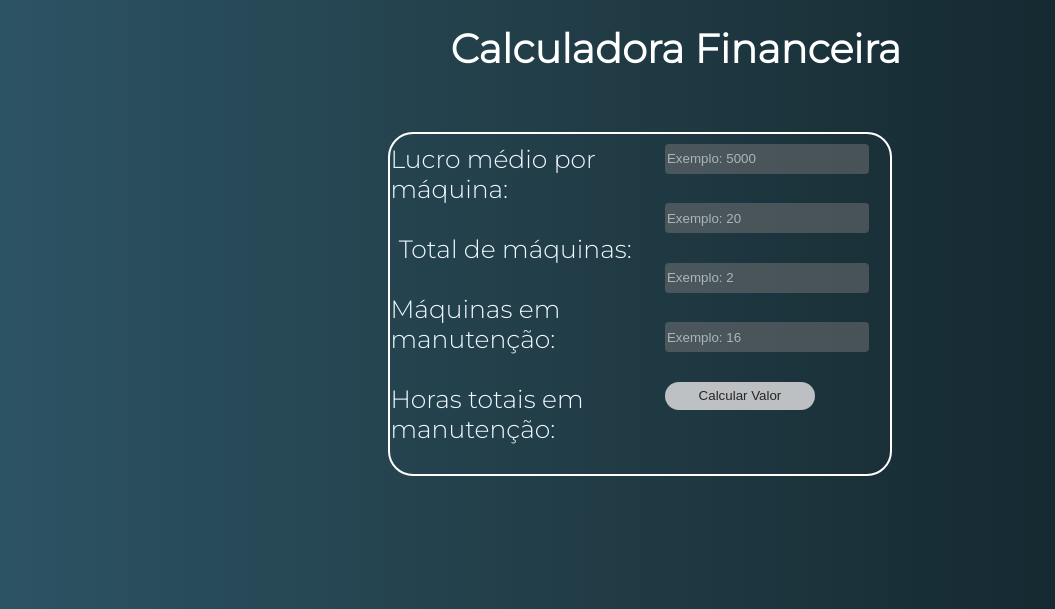
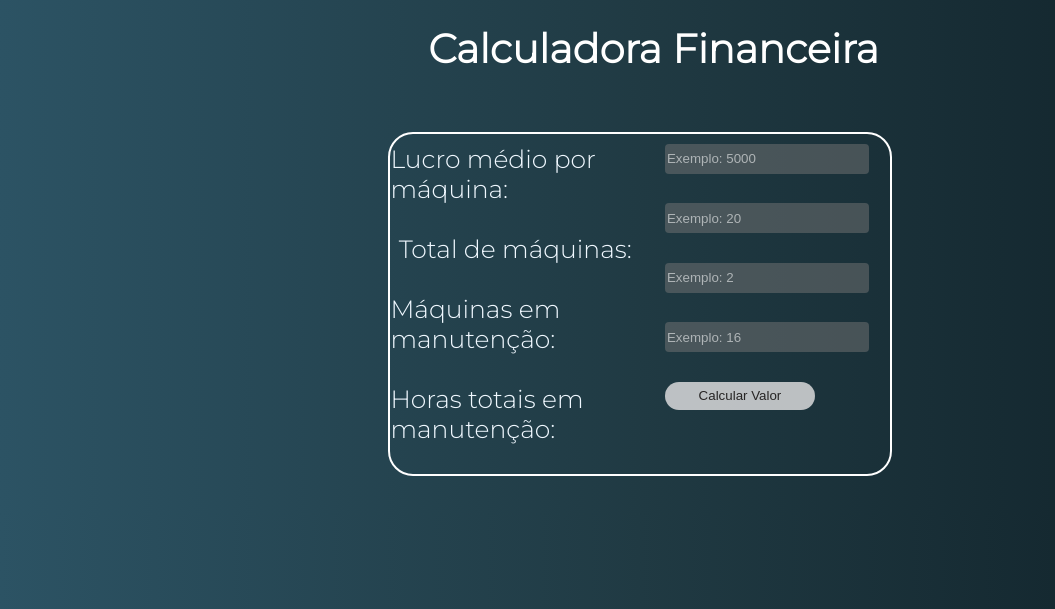
Before and after one commit to MatheusPatricio013/Projeto-grupo-6, a plain HTML site: page index.html in a window 1280 px wide. Shown: the part 191-800 px from the top of the page, without its empty margins (0-1055 px from the left). Drawn offline with Linux system fonts and the light colour scheme.

Commit message:
CSS e Script adicionado. Falta melhorar os spans errors

```diff
--- a/style.css
+++ b/style.css
@@ -8,7 +8,7 @@ body{
 }
 h1 {
     color: rgb(255, 255, 255);
-    margin-left: 8%;
+    margin-left: 3%;
     font-size: 40px;
     display: flex;
     justify-content:center ;
```
Also changed, not shown: script.js (line endings or trailing spaces).
